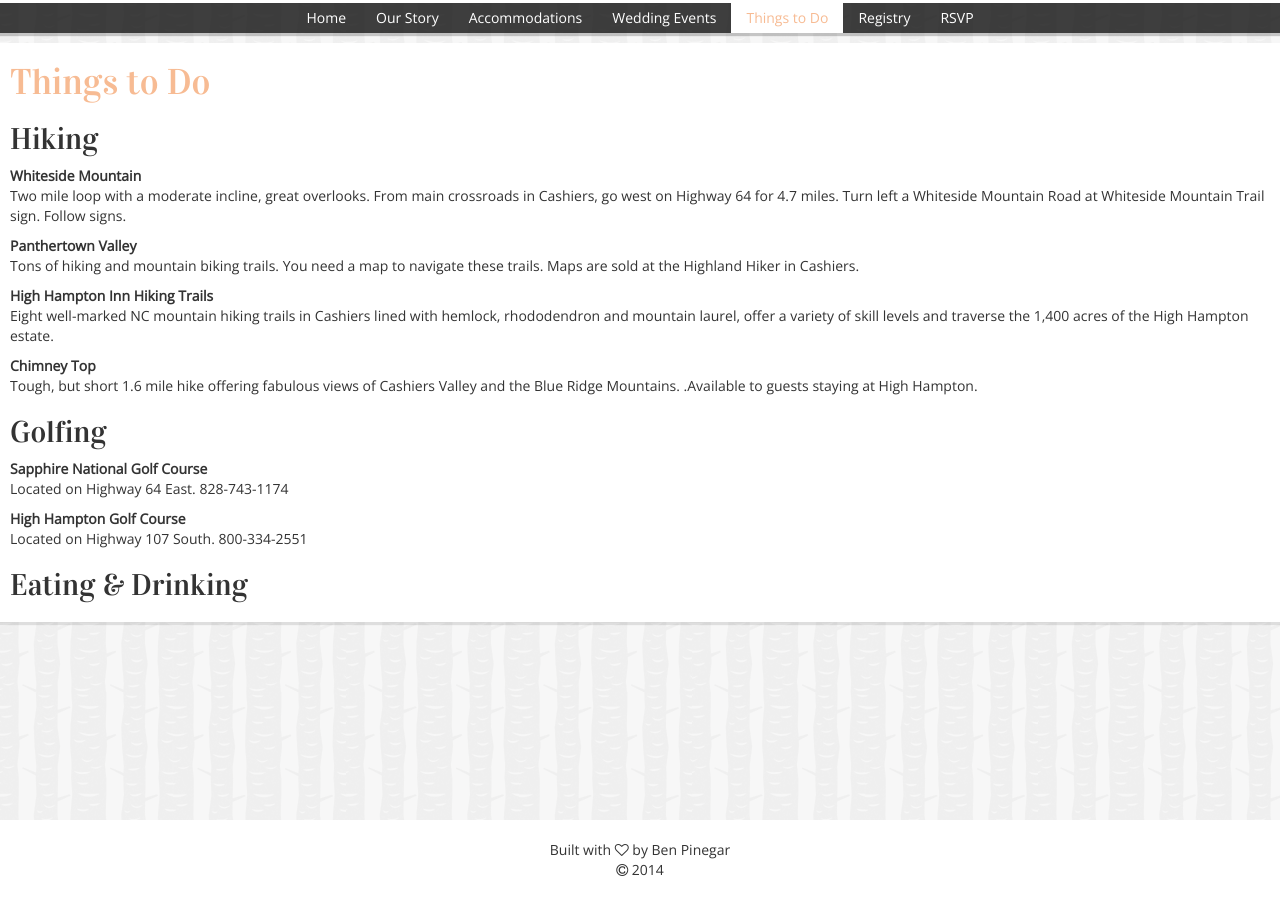
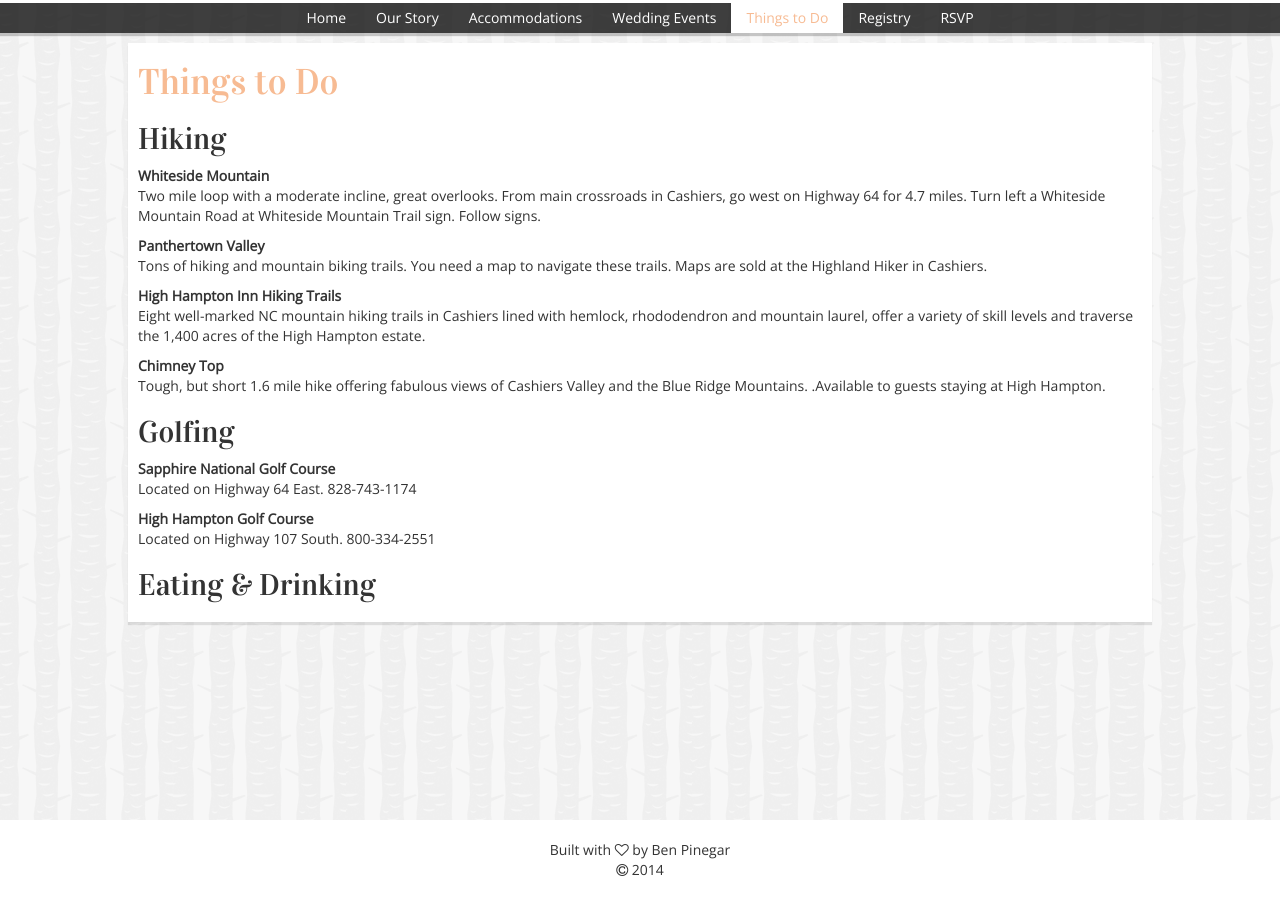
Before and after one commit to bpinegar/bpinegar.github.io, a Jekyll site: the page built from visit.html, in a window 1280 px wide. Built offline with Jekyll 4.4.1, drawn with Linux system fonts in a browser that asks for light colours; nearby versions of some CDN libraries.

Commit message:
Update visit.html

```diff
--- a/visit.html
+++ b/visit.html
@@ -5,7 +5,7 @@ permalink: /things-to-do/
 description: The Official Wedding Website of Caitlin Weems and Ben Pinegar
 weight: 4
 ---
-<div class="containter-fluid">
+<div class="container-fluid">
   <div class="content-box content-white">
     <h1>Things to Do</h1>
     <h2>Hiking</h2>
```
